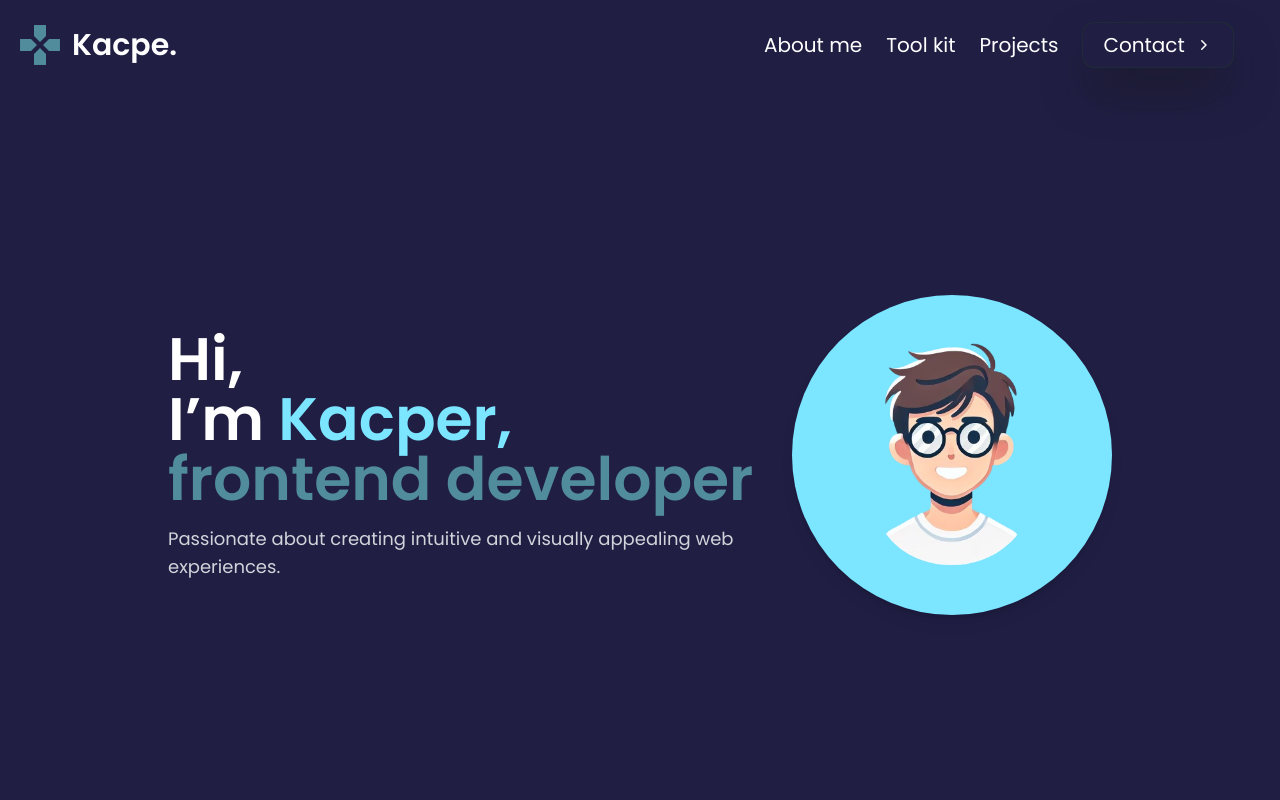
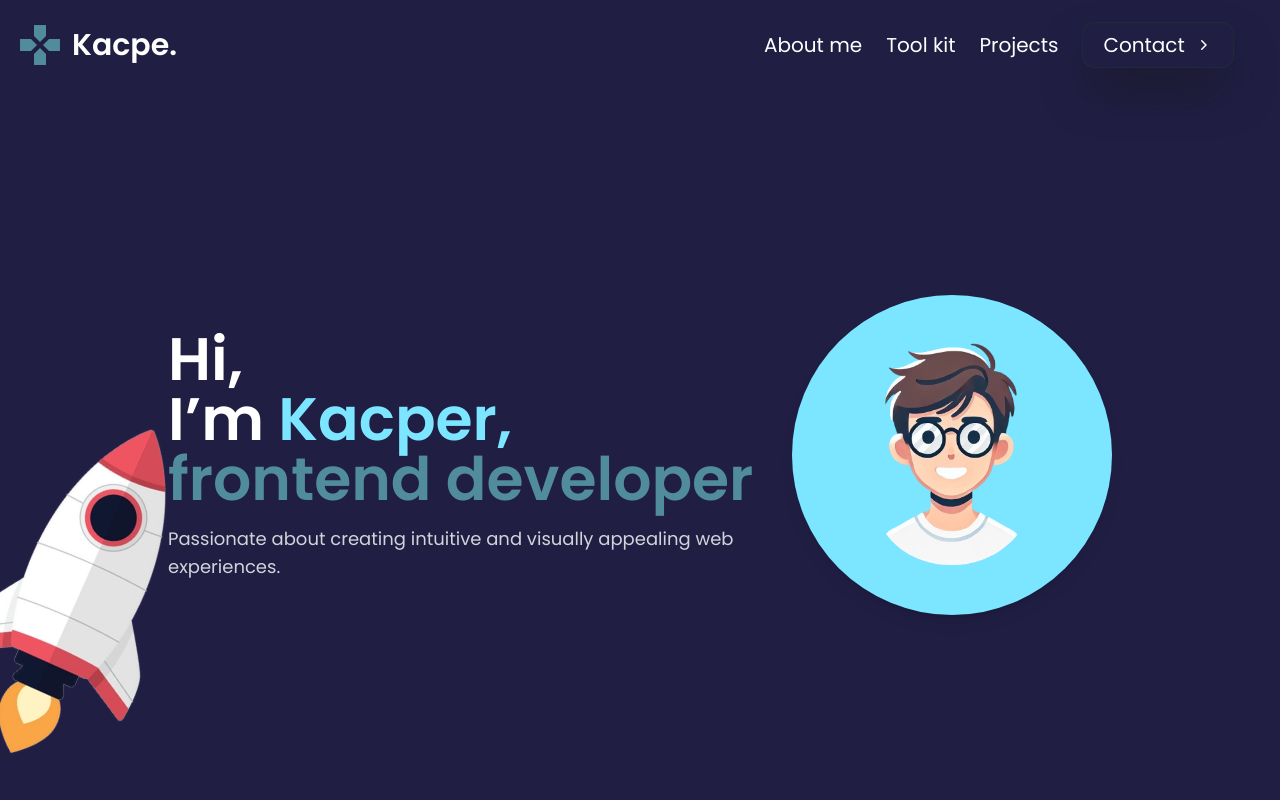
Before and after one commit to KacperLosinski/my-portfolio, a Next.js app: page / in a window 1280 px wide. Shown: the top 800 px of the page. Built offline with nearby package versions, Linux system fonts and the light colour scheme.

Commit message:
story scrolling rocket

```diff
--- a/src/app/layout.tsx
+++ b/src/app/layout.tsx
@@ -132,8 +132,8 @@ export default function RootLayout({
         <section id="contact">
         <Contact />
         </section>
+        <Rocket />
         <Footer />
-
         {children}
       </body>
     </html>
--- a/src/components/Rocket.tsx
+++ b/src/components/Rocket.tsx
@@ -2,75 +2,65 @@
 
 import { useEffect } from "react";
 import gsap from "gsap";
+import { MotionPathPlugin } from "gsap/MotionPathPlugin";
 import { ScrollTrigger } from "gsap/ScrollTrigger";
 
-gsap.registerPlugin(ScrollTrigger);
+gsap.registerPlugin(MotionPathPlugin, ScrollTrigger);
 
 const Rocket = () => {
   useEffect(() => {
-    const tl = gsap.timeline({
+    gsap.to("#rocket", {
       scrollTrigger: {
-        trigger: "body",
-        start: "top top",
-        end: "bottom bottom",
-        scrub: true,
+        trigger: "body",         // Rakieta rusza przy scrollowaniu całego body
+        start: "top top",        // Od początku strony
+        end: "bottom bottom",    // Do końca
+        scrub: true,             // Płynnie "przyczepiona" do scrolla
       },
-    });
-
-    // Lot zgodny z Twoim ostatnim rysunkiem
-    tl.to("#rocket", {
-      x: "40vw",
-      y: "0vh",
-      rotate: -20,
       ease: "none",
-    })
-      .to("#rocket", {
-        x: "25vw",
-        y: "20vh",
-        rotate: -40,
-        ease: "none",
-      })
-      .to("#rocket", {
-        x: "10vw",
-        y: "45vh",
-        rotate: -80,
-        ease: "none",
-      })
-      .to("#rocket", {
-        x: "30vw",
-        y: "70vh",
-        rotate: -40,
-        ease: "none",
-      })
-      .to("#rocket", {
-        x: "55vw",
-        y: "50vh",
-        rotate: -10,
-        ease: "none",
-      })
-      .to("#rocket", {
-        x: "30vw",
-        y: "30vh",
-        rotate: -60,
-        ease: "none",
-      })
-      .to("#rocket", {
-        x: "5vw",
-        y: "100vh",
-        rotate: -120,
-        scale: 0.9,
-        opacity: 0.5,
-        ease: "none",
+      motionPath: {
+        path: "#path",           // Używamy Twojej ścieżki
+        align: "#path",
+        autoRotate: true,
+        alignOrigin: [0.5, 0.5],
+      },
     });
   }, []);
 
   return (
+    <>
+      {/* Rakieta */}
       <img
         id="rocket"
         src="/images/rocket.png"
         alt="rocket"
-      className="fixed top-0 left-0 w-64 z-50 pointer-events-none"
+        className="fixed top-0 left-0 w-32 md:w-40 lg:w-64 xl:w-96 -z-50 pointer-events-none"
       />
+
+      {/* SVG z Twoją ścieżką */}
+      <svg
+        className="fixed top-0 left-0 w-screen h-screen z-0 pointer-events-none"
+        viewBox="-20 0 450 200"
+        id="svg"
+      >
+        <g transform="translate(0, 0)">
+        <path
+          id="path"
+          fill="none"
+          stroke="transparent"
+          strokeWidth="2"
+          d="M9,100c0,0,18.53-41.58,49.91-65.11
+             c30-22.5,65.81-24.88,77.39-24.88
+             c33.87,0,57.55,11.71,77.05,28.47
+             c23.09,19.85,40.33,46.79,61.71,69.77
+             c24.09,25.89,53.44,46.75,102.37,46.75
+             c22.23,0,40.62-2.83,55.84-7.43
+             c27.97-8.45,44.21-22.88,54.78-36.7
+             c14.35-18.75,16.43-36.37,16.43-36.37
+             "
+        />
+        </g>
+      </svg>
+    </>
   );
 };
 
```
Also changed, not shown: public/images/rocket.png. Lines whose indentation alone changed are shown as unchanged.
